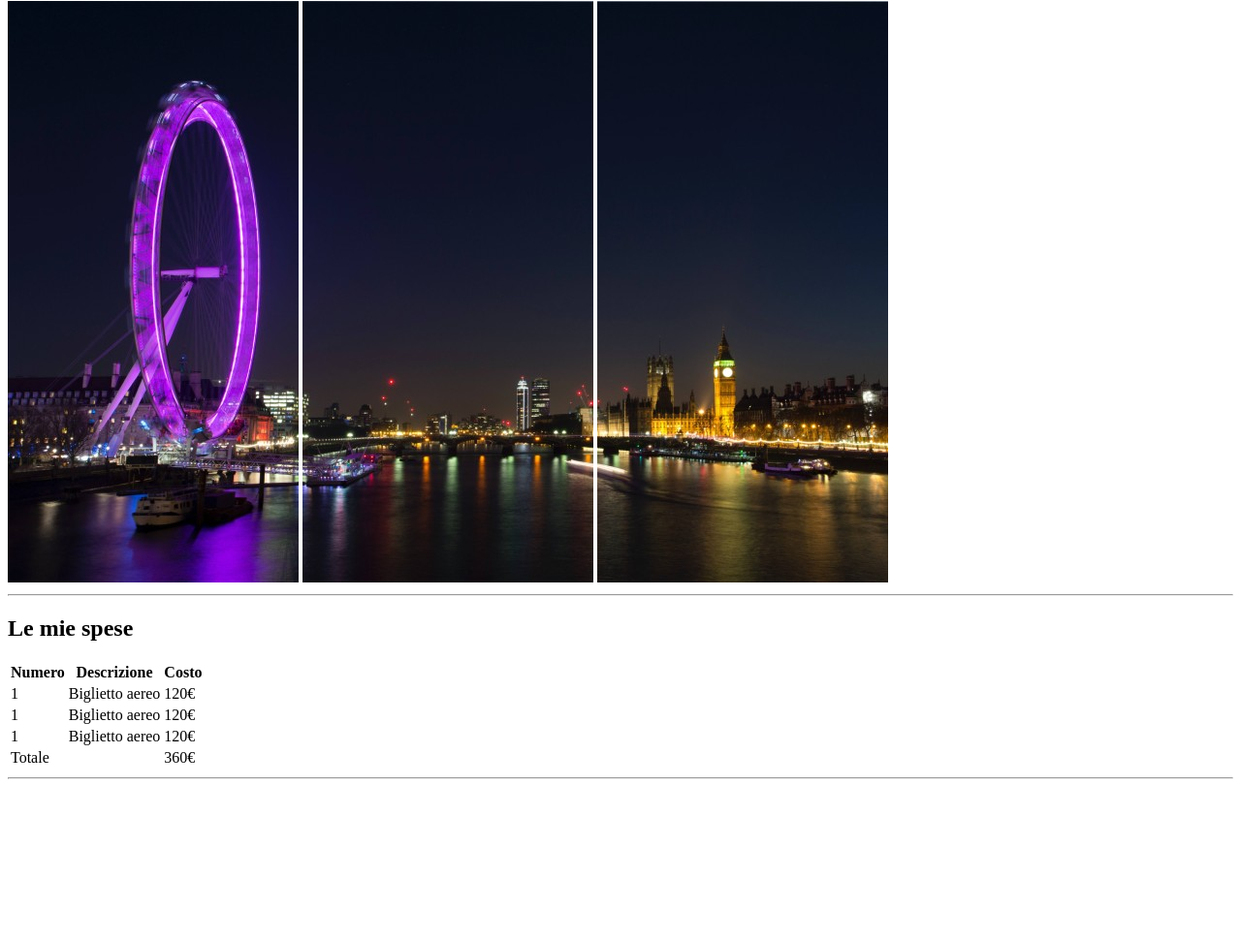
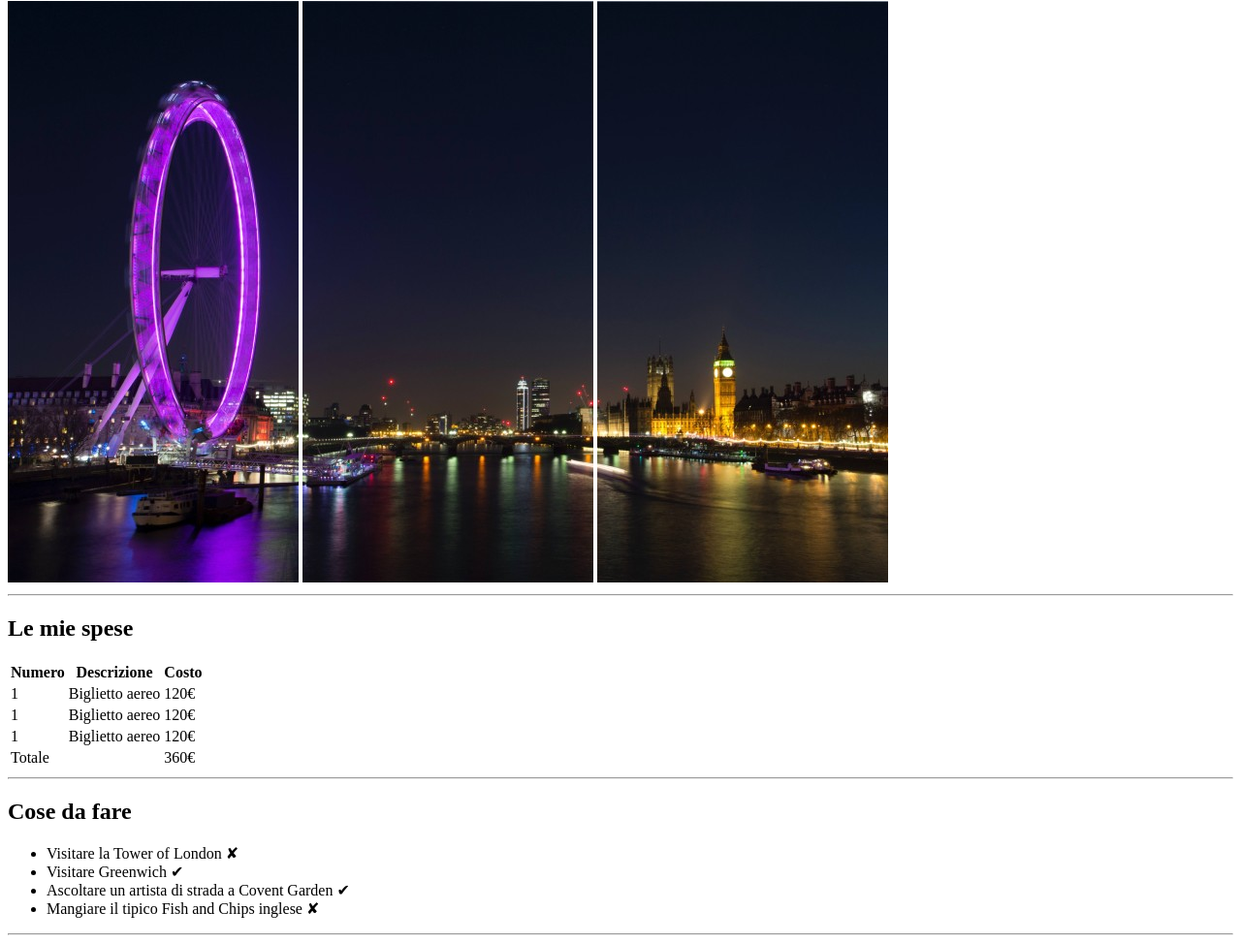
Before and after one commit to mariocstweb/html-london-trip, a plain HTML site: page index.html in a window 1280 px wide. Shown: the part 79-1052 px from the top of the page at 97% size. Before the commit the page ends 891 px from the top, so only its background shows below. Drawn offline with Linux system fonts and the light colour scheme.

Commit message:
create second section

```diff
--- a/index.html
+++ b/index.html
@@ -21,9 +21,11 @@
       <h2>Le mie spese</h2>
       <table>
         <thead>
+          <tr>
           <th>Numero</th>
           <th>Descrizione</th>
           <th>Costo</th>
+          </tr>
         </thead>
 
         <tbody>
@@ -57,9 +59,20 @@
     <hr>
 <!-- -------------------------------------------------------------- -->
 
-    <section>
+    <section class="cosedafare">
 
+      <h2>Cose da fare</h2>
+
+      <ul>
+        <li>Visitare la Tower of London &#10008;</li>
+        <li>Visitare Greenwich &#10004;</li>
+        <li>Ascoltare un artista di strada a Covent Garden &#10004;</li>
+        <li>Mangiare il tipico Fish and Chips inglese &#10008;</li>
+      </ul>
     </section>
+<!-- -------------------------------------------------------------- -->
+    <hr>
+<!-- -------------------------------------------------------------- -->
 
     <section>
 
```
